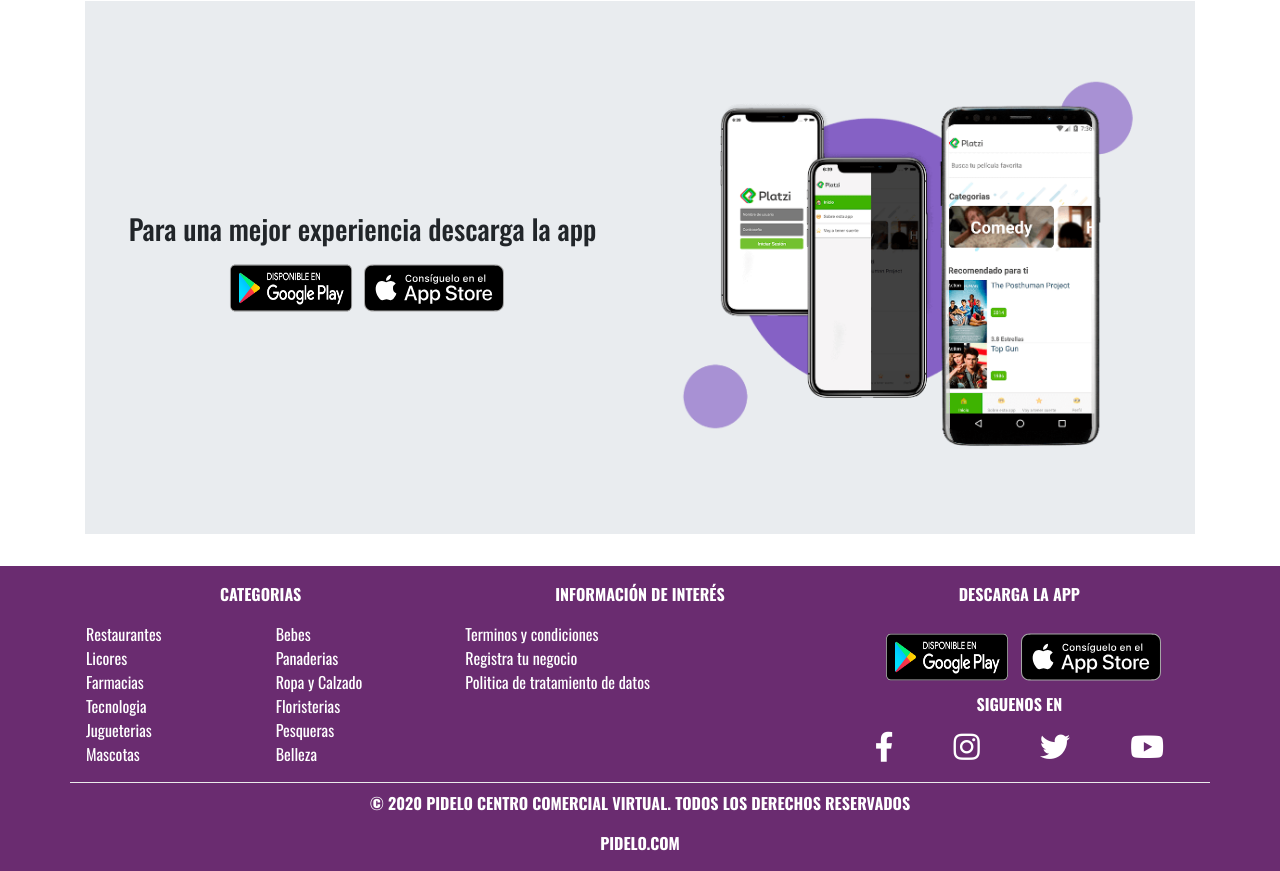
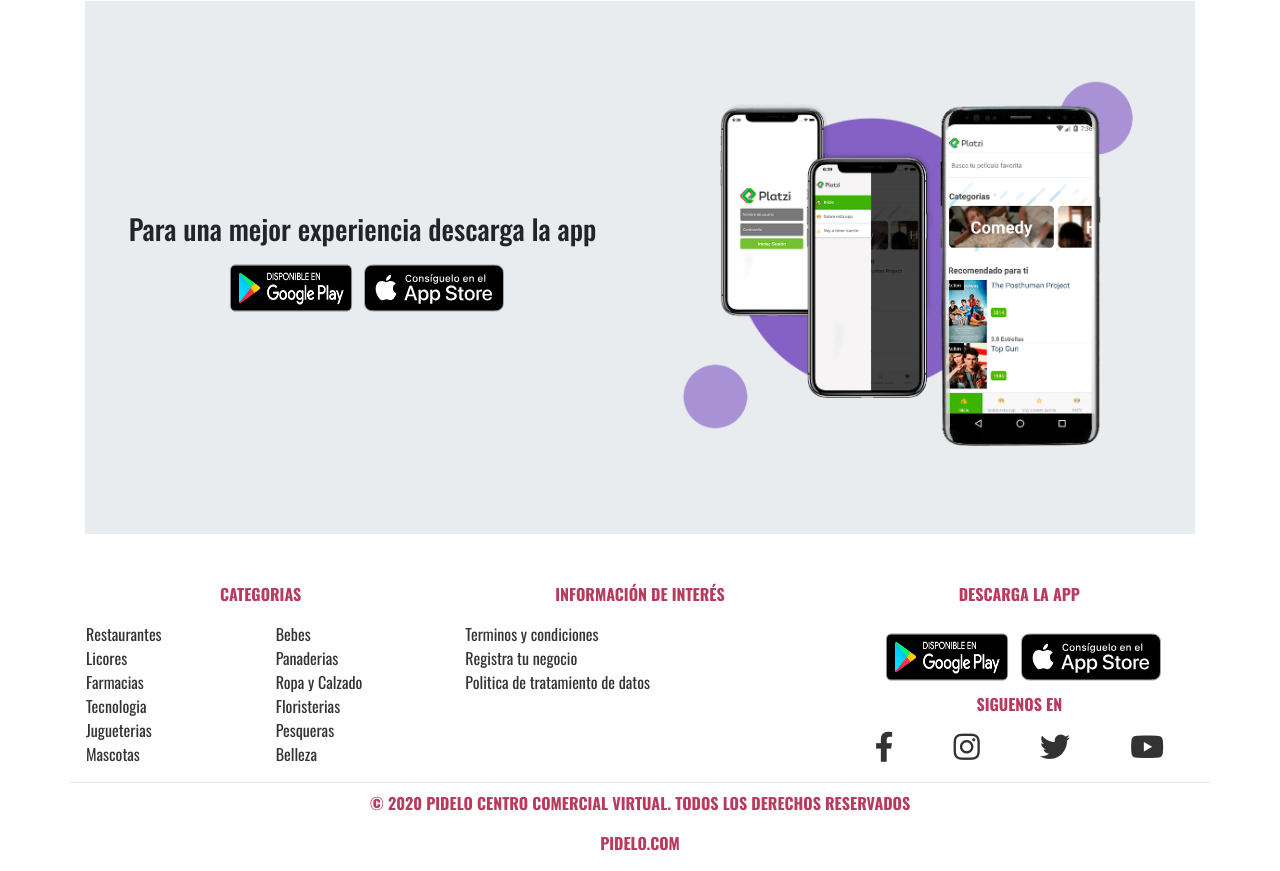
Before and after one commit to edwinflz/pidelo-maquetado, a plain HTML site: page index.html in a window 1280 px wide. Shown: the part 1307-2178 px from the top of the page. Drawn offline with nearby package versions, Linux system fonts and the light colour scheme.

Commit message:
Footer background cambiado + enlaces

```diff
--- a/assets/css/main.css
+++ b/assets/css/main.css
@@ -307,8 +307,8 @@
 
 /***** FOOTER ******/
 .footer {
-  background-color: var(--third-color);
-  color: var(--white-color);
+  background-color: var(--white-color);
+  color: var(--primary-color);
 }
 
 .footer p {
@@ -332,7 +332,7 @@
 }
 
 .footer__section a {
-  color: var(--white-color);
+  color: var(--black-color);
 }
 
 @media only screen and (min-width: 768px) and (max-width: 1200px) {
```
